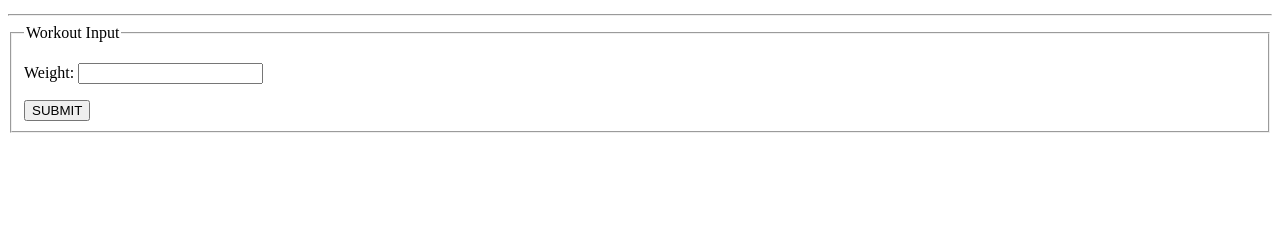
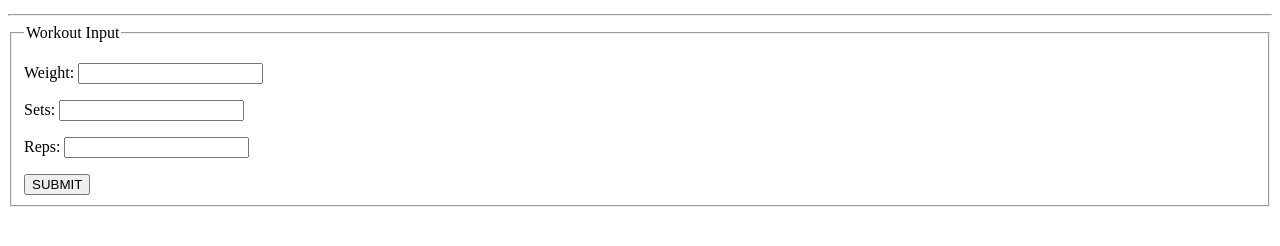
Before and after one commit to francisfirmeza/Enchiridion, a website: page my_program.html in a window 1280 px wide. Shown: the part 154-400 px from the top of the page. Drawn offline with nearby package versions, Linux system fonts and the light colour scheme.

Commit message:
Added sets, reps, and exercise foreign key integration.

```diff
--- a/JS/app.js
+++ b/JS/app.js
@@ -8,10 +8,12 @@ document.addEventListener('DOMContentLoaded', () =>
     {
         e.preventDefault();
         const weight = document.getElementById('weight').value;
+        const sets = document.getElementById('sets').value;
+        const reps = document.getElementById('reps').value;
 
         const { data, error } = await client
-            .from('Fun')
-            .insert({ Weight: weight });
+            .from('tblLifts')
+            .insert({ Weight: weight, Sets: sets, Reps: reps });
 
         if(error)
         {
--- a/my_program.html
+++ b/my_program.html
@@ -46,6 +46,22 @@
               id="weight"
             />
           </p>
+          <p>
+            <label for="sets">Sets:</label>
+            <input
+              type="number"
+              name="sets" min="1" step="1" oninput="this.value = Math.abs(this.value)"
+              id="sets"
+            />
+          </p>
+          <p>
+            <label for="reps">Reps:</label>
+            <input
+              type="number"
+              name="reps" min="0" step="1" oninput="this.value = Math.abs(this.value)"
+              id="reps"
+            />
+          </p>
           <button type="submit">SUBMIT</button>
         </fieldset>
       </form>
```
